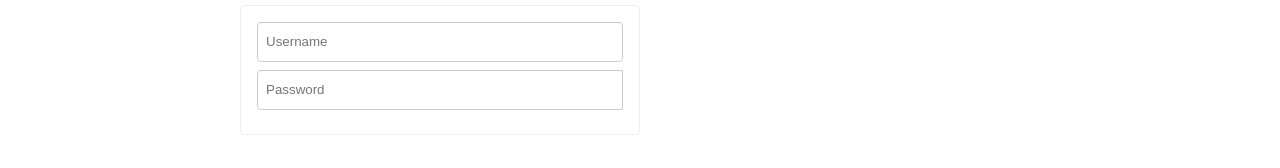
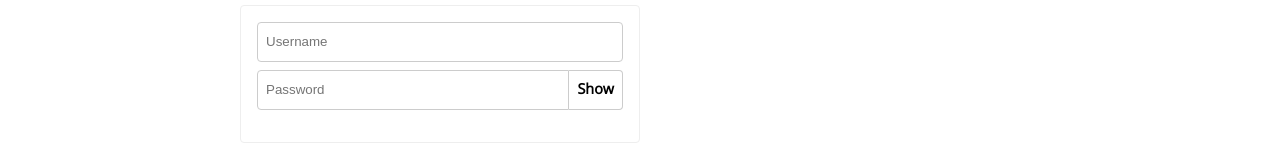
Before and after one commit to MrAdamUs/styled-components-v5, a React (Create React App) app: page /login in a window 1280 px wide. Shown: the part 181-349 px from the top of the page. Built offline with nearby package versions, Linux system fonts and the light colour scheme.

Commit message:
create toggle button to show and hide password

```diff
--- a/src/components/common/PasswordInput.js
+++ b/src/components/common/PasswordInput.js
@@ -1,6 +1,13 @@
 import React, { useState } from "react"
 import styled from "styled-components"
 import { Input } from "./Input"
+
+const PasswordInputWrapper = styled.div`
+  display: flex;
+  ~ div {
+    margin-bottom: 8px;
+  }
+`
 
 const PasswordInputStyled = styled(Input).attrs(() => ({
   type: "password",
@@ -10,7 +17,35 @@
   border-bottom-right-radius: 0;
 `
 
+const ToggleButton = styled.div`
+  height: 40px;
+  border: solid 1px #ccc;
+  box-sizing: border-box;
+  font-size: 0.9em;
+  display: flex;
+  padding: 8px;
+  border-left: 0;
+  border-top-right-radius: 4px;
+  border-bottom-right-radius: 4px;
+  background: white;
+  font-weight: bold;
+  cursor: pointer;
+  user-select: none;
+  color: black;
+`
+
 export function PasswordInput(props) {
   const [showPassword, setShowPassword] = useState(false)
-  return <PasswordInputStyled {...props} />
+  return (
+    <>
+      <PasswordInputWrapper>
+        <PasswordInputStyled {...props} />
+        <ToggleButton onClick={() => setShowPassword((s) => !s)}>
+          {showPassword ? "Hide" : "Show"}
+        </ToggleButton>
+      </PasswordInputWrapper>
+
+      <div>{showPassword ? props.value : ""}</div>
+    </>
+  )
 }
```
